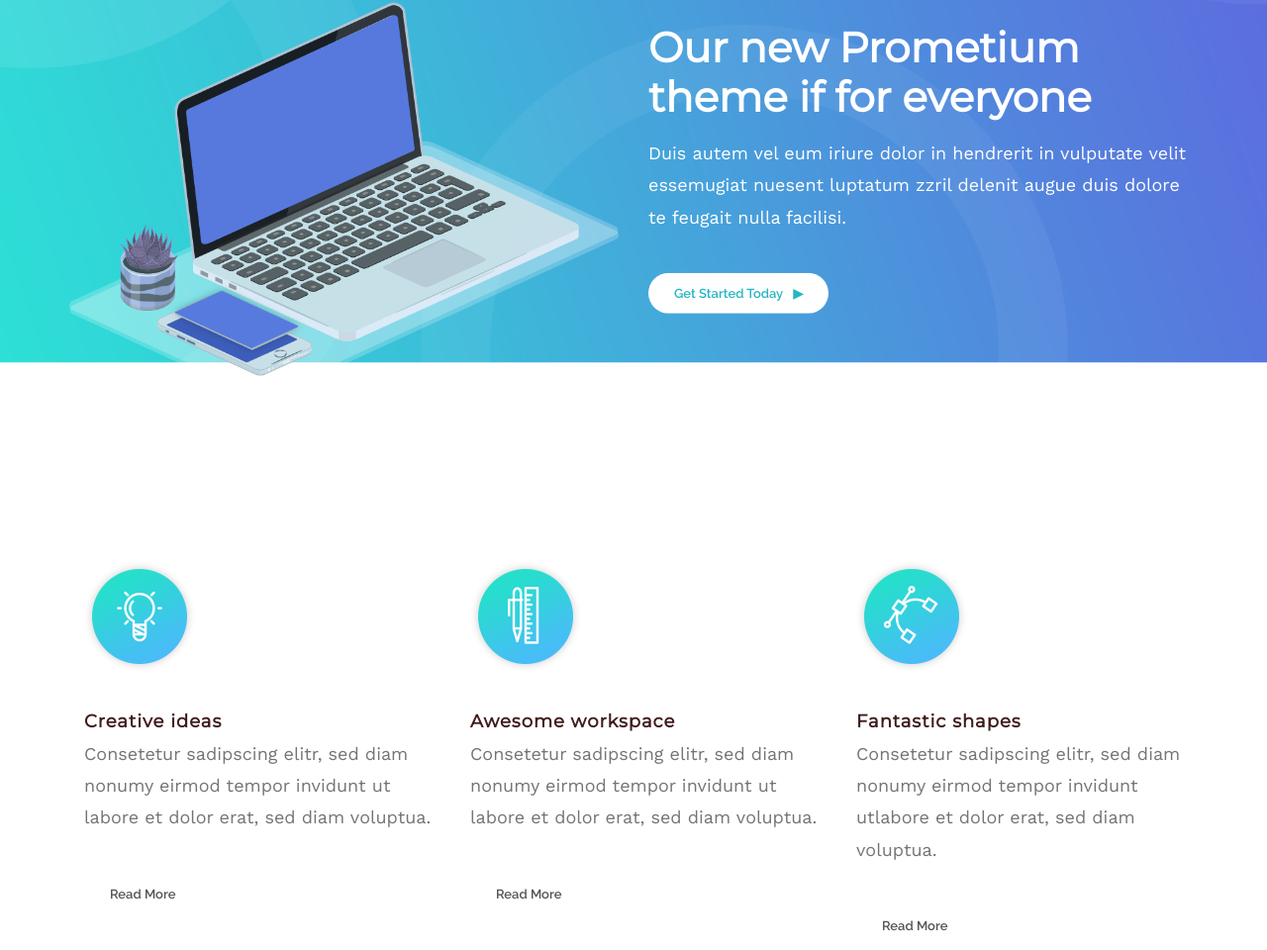
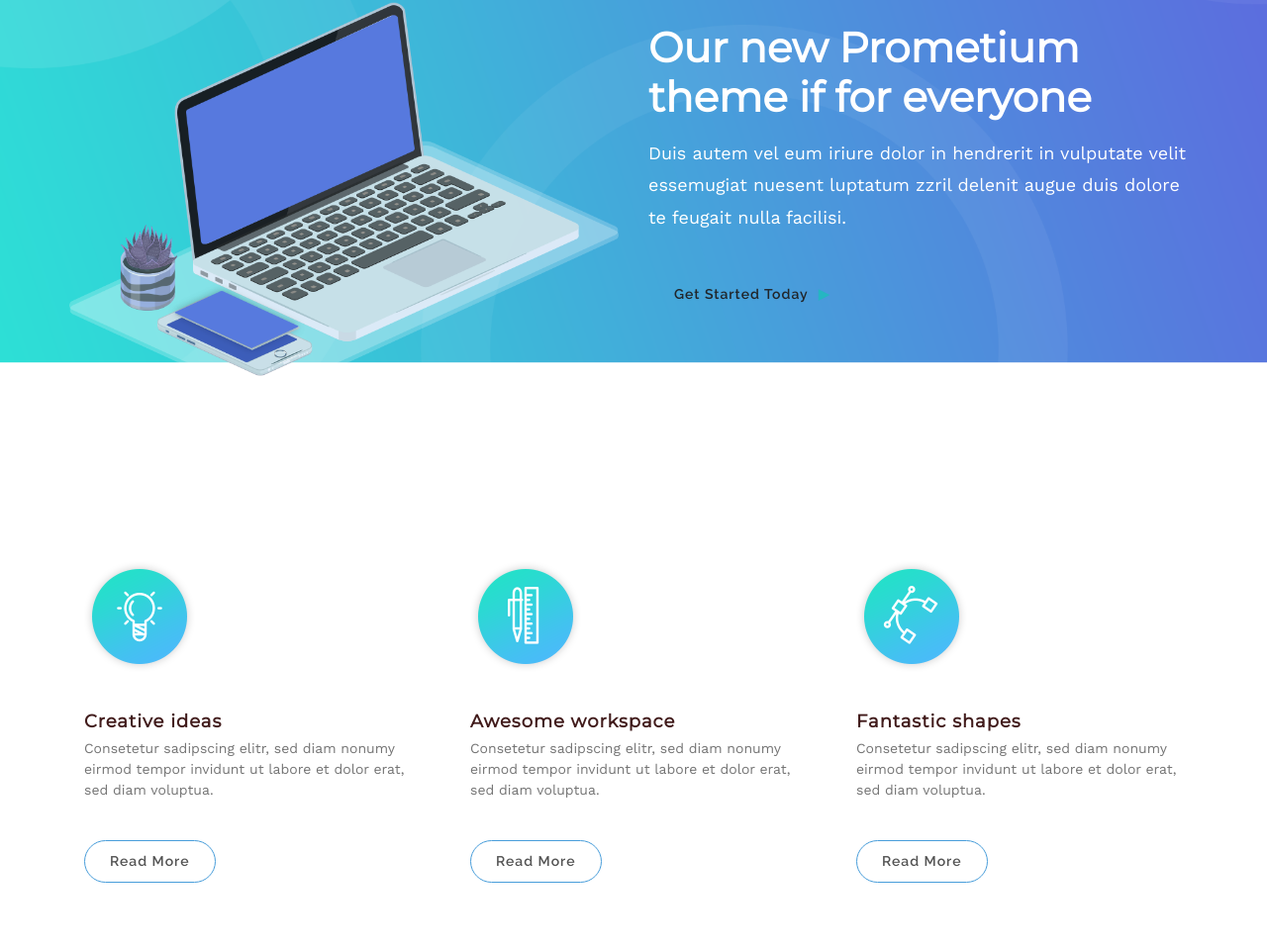
Before and after one commit to emimrulkayes/prometium-html, a plain HTML site: page index.html in a window 1280 px wide. Shown: the part 253-1213 px from the top of the page at 99% size. Drawn offline with nearby package versions, Linux system fonts and the light colour scheme.

Commit message:
btn modified

```diff
--- a/assets/css/style.css
+++ b/assets/css/style.css
@@ -115,14 +115,25 @@ p {
 .btn:link,
 .btn:visited,
 .btn {
-    font-size: 1.3rem;
+    font-size: 1.4rem;
     font-family: 'Raleway', sans-serif;
     font-weight: 600;
     padding: 1rem 2.5rem;
-    color: #25b6c2;
-    background: #ffffff;
     border-radius: 25rem;
     margin-top: 3rem;
+    letter-spacing: .1rem;
+}
+
+.btn-md {
+    color: #535353;
+    border: .1rem solid #489dda;
+    cursor: pointer;
+}
+.btn-md:hover {
+    color: #fff;
+    background: #46bef5;
+    border: .1rem solid #535353;
+    transition: 1s;
 }
   /* NAVBAR */
 
@@ -190,6 +201,7 @@ a.navbar-brand.main-logo{
     transform: translate(-50%, -50%);
 }
 /*  SERVICES SECTION  */
+
 .services-section h3 {
     margin-top: 4rem;
     font-size: 1.8rem;
@@ -197,11 +209,12 @@ a.navbar-brand.main-logo{
     font-weight: 700;
     letter-spacing: .1rem;
 }
-.services-section .little-description{
+.services-section .service-text{
     color: #747474;
+    padding-right: 3rem;
 }
 .services-section .btn {
-    color: #535353;
+    margin-bottom: 3rem;
 }
 /*  FEATURES SECTION  */
 .features-section{
--- a/index.html
+++ b/index.html
@@ -80,26 +80,26 @@
     <section class="services-section">
         <div class="container">
             <div class="row">
-                <div class="col-md-4">
+                <div class="col-md-4 service-item">
                     <img class="d-block img-fluid" src="assets/img/s-icona.png" alt="icon-img">
                     <h3>Creative ideas</h3>
-                    <p class="little-description">Consetetur sadipscing elitr, sed diam nonumy eirmod tempor invidunt ut
+                    <p class="service-text">Consetetur sadipscing elitr, sed diam nonumy eirmod tempor invidunt ut
                         labore et dolor erat, sed diam voluptua.</p>
-                    <a class="btn" role="button" href="#">Read More</a>
+                    <a class="btn btn-md" role="button" href="#">Read More</a>
                 </div>
-                <div class="col-md-4">
+                <div class="col-md-4 service-item">
                     <img class="d-block img-fluid" src="assets/img/s-iconb.png" alt="icon-img">
                     <h3>Awesome workspace</h3>
-                    <p class="little-description ">Consetetur sadipscing elitr, sed diam nonumy eirmod tempor invidunt
-                        ut labore et dolor erat, sed diam voluptua.</p>
-                    <a class="btn" role="button" href="#">Read More</a>
+                    <p class="service-text">Consetetur sadipscing elitr, sed diam nonumy eirmod tempor invidunt ut
+                        labore et dolor erat, sed diam voluptua.</p>
+                    <a class="btn btn-md" role="button" href="#">Read More</a>
                 </div>
-                <div class="col-md-4">
+                <div class="col-md-4 service-item">
                     <img class="d-block img-fluid" src="assets/img/s-iconc.png" alt="icon-img">
                     <h3>Fantastic shapes</h3>
-                    <p class="little-description">Consetetur sadipscing elitr, sed diam nonumy eirmod tempor invidunt
-                        utlabore et dolor erat, sed diam voluptua.</p>
-                    <a class="btn" role="button" href="#">Read More</a>
+                    <p class="service-text">Consetetur sadipscing elitr, sed diam nonumy eirmod tempor invidunt ut
+                        labore et dolor erat, sed diam voluptua.</p>
+                    <a class="btn btn-md" role="button" href="#">Read More</a>
                 </div>
             </div>
         </div>
@@ -356,7 +356,7 @@
                         <span class="check-mark1">free securityservice</span><br>
                         <span class="check-mark1">2dashboard accounts</span>
                     </p>
-                    <a class="btn" href="#">Sign Up Now</a>
+                    <a class="btn btn-md" role="button" href="#">Sign Up Now</a>
                 </div>
                 <div class="col-md-3 premium-plan pb-3 pt-5">
                     <h5 class="plan5">premium plan</h5>
@@ -369,7 +369,7 @@
                         <span class="check-mark2">free securityservice</span><br>
                         <span class="check-mark2">2dashboard accounts</span>
                     </p>
-                    <a href="#" class="btn active" role="button" aria-pressed="true">Sign Up Now</a>
+                    <a href="#" class="btn  btn-md active" role="button" aria-pressed="true">Sign Up Now</a>
                 </div>
                 <div class="col-md-3 business-plan pb-3 pt-5">
                     <h5 class="plan5">business plan</h5>
@@ -382,7 +382,7 @@
                         <span class="check-mark3">free securityservice</span><br>
                         <span class="check-mark3">2dashboard accounts</span>
                     </p>
-                    <a class="btn" href="#">Sign Up Now</a>
+                    <a class="btn btn-md" role="button" href="#">Sign Up Now</a>
                 </div>
                 <div class="col-md-3 ultimate-plan pb-3 pt-5">
                     <h5 class="plan5">ultimate plan</h5>
@@ -395,7 +395,7 @@
                         <span class="check-mark4">free securityservice</span><br>
                         <span class="check-mark4">2dashboard accounts</span>
                     </p>
-                    <a class="btn" href="#">Sign Up Now</a>
+                    <a class="btn btn-md" role="button" href="#">Sign Up Now</a>
                 </div>
             </div>
         </div>
```
